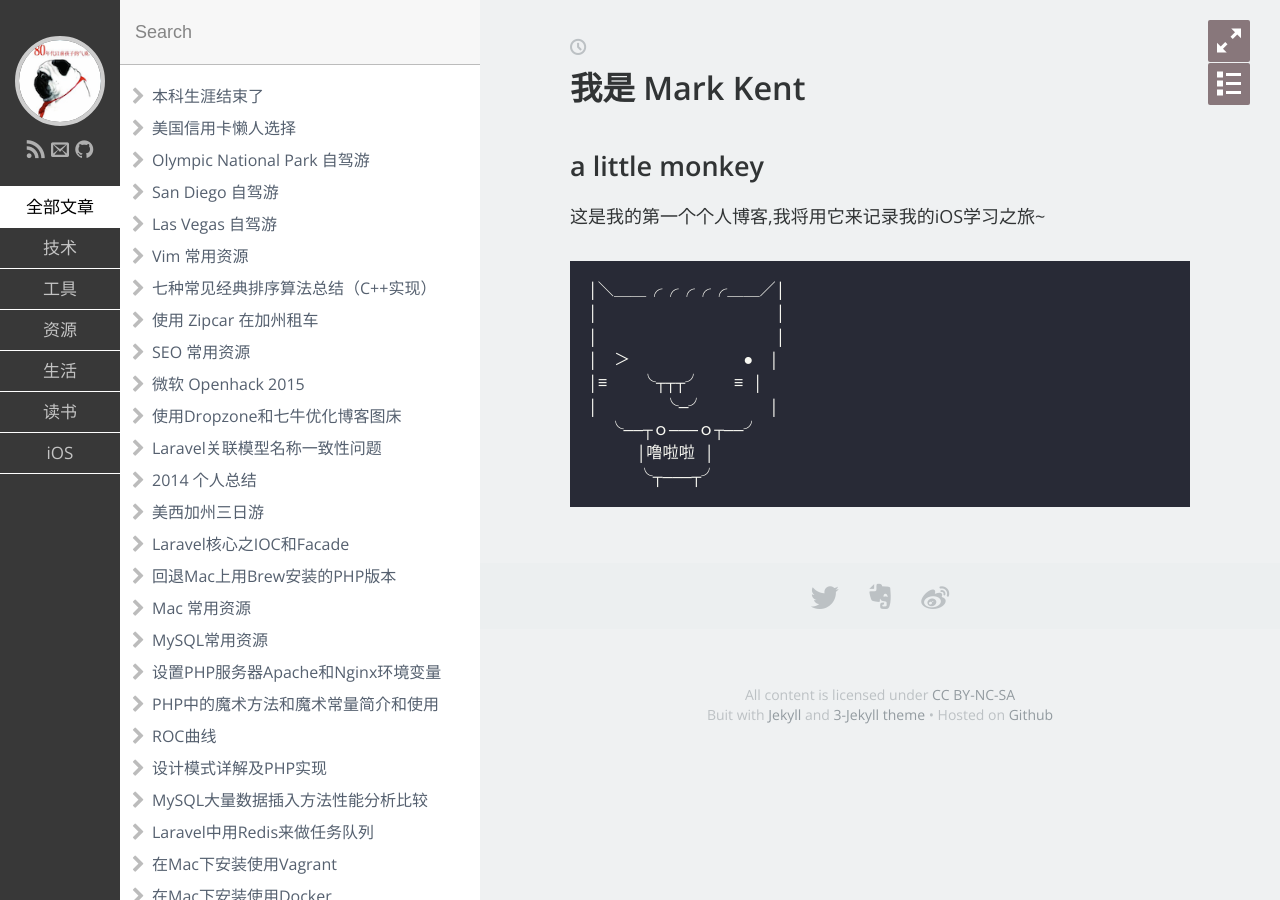
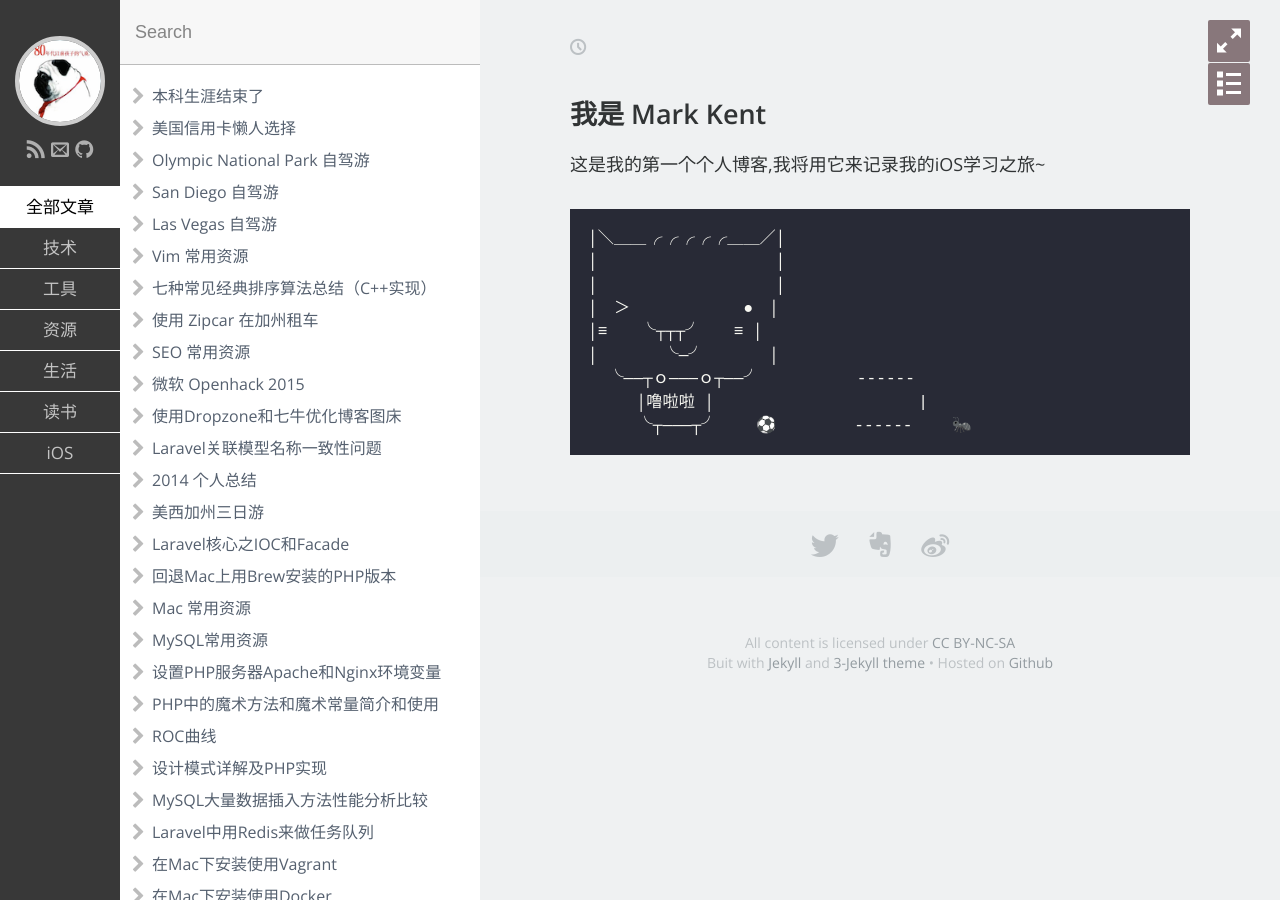
Before and after one commit to MarKent/MarKent.github.io, a Jekyll site: the page built from index.md, in a window 1280 px wide. Built offline with Jekyll 4.4.1, drawn with Linux system fonts in a browser that asks for light colours; some web fonts are replaced.

Commit message:
欢迎页

````diff
--- a/index.md
+++ b/index.md
@@ -1,9 +1,9 @@
 ---
-title:  我是 Mark Kent
+title:
 layout: post
 ---
 
-##  a little monkey
+##  我是 Mark Kent
 
 
 
@@ -17,7 +17,7 @@ layout: post
 │　＞　　　　　　　●　│
 │≡　　╰┬┬┬╯　　≡ │
 │　　　　╰—╯　　　　│
-  ╰——┬ｏ———ｏ┬——╯
-　　　│噜啦啦 │
-　　　╰┬———┬╯
+  ╰——┬ｏ———ｏ┬——╯          ------
+　　　│噜啦啦 │                     |
+　　　╰┬———┬╯    ⚽️        ------    🐜
 ```
````
